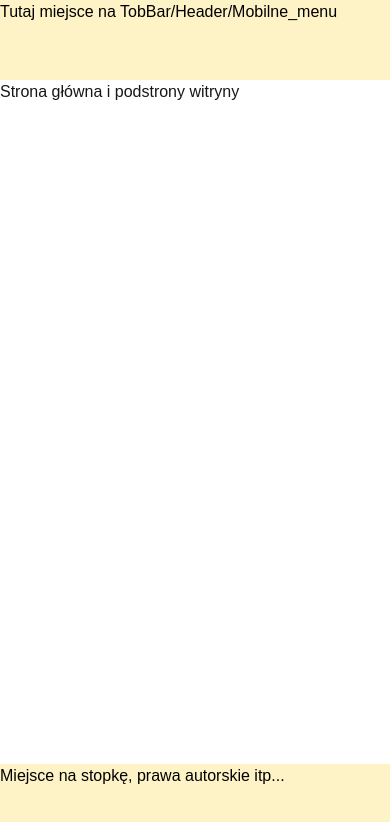
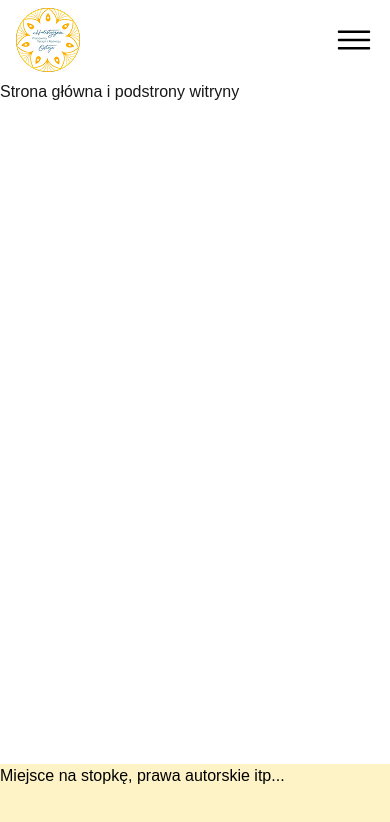
Before and after one commit to krystianklimczak/holistyczna-ostoja, a Next.js app: page / in a window 390 px wide. Shown: the top 822 px of the page. Built offline with nearby package versions, Linux system fonts and the light colour scheme.

Commit message:
feat(header): implemented Mobile Menu with logo and menu icon

```diff
--- a/src/features/layout/components/Topbbar.tsx
+++ b/src/features/layout/components/Topbbar.tsx
@@ -1,7 +1,9 @@
+import MobileMenu from './MobileMenu'
+
 const Topbar = () => {
   return (
-    <div className='h-20 bg-amber-100'>
-      <p className='text-black'>Tutaj miejsce na TobBar/Header/Mobilne_menu</p>
+    <div className='h-20 bg-white'>
+      <MobileMenu />
     </div>
   )
 }
```
